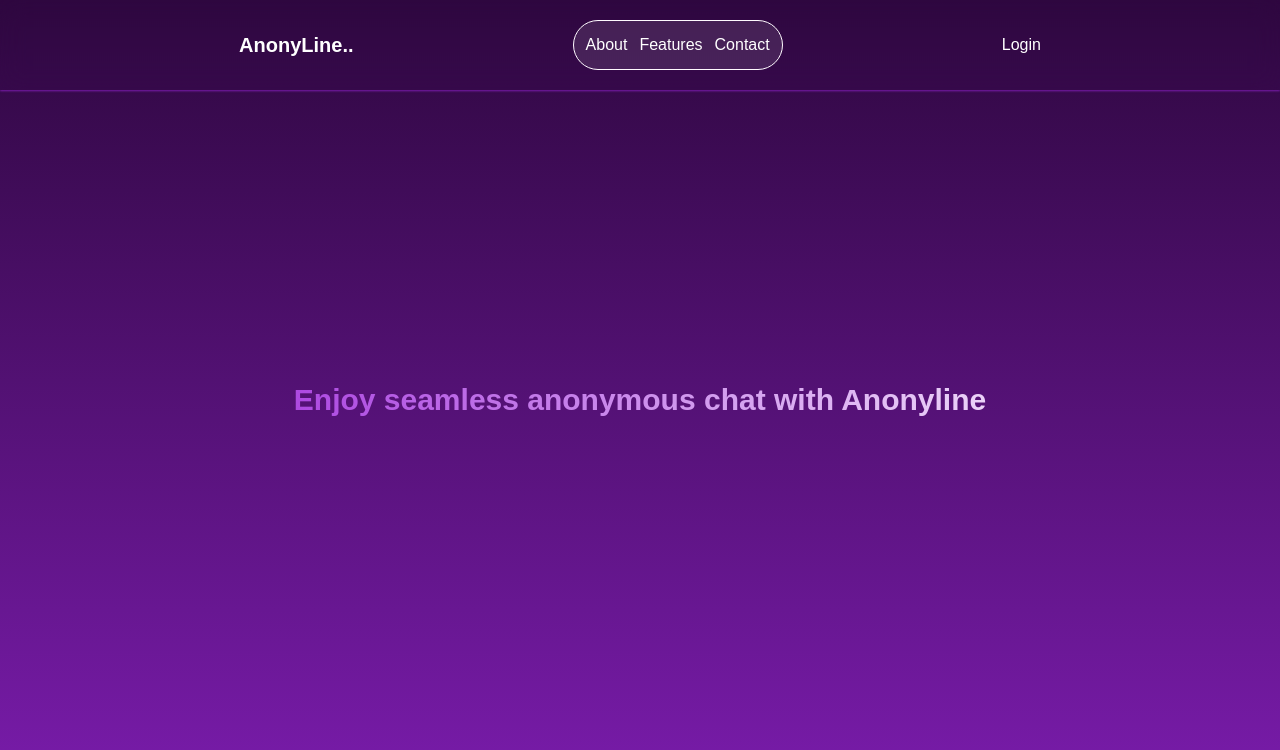
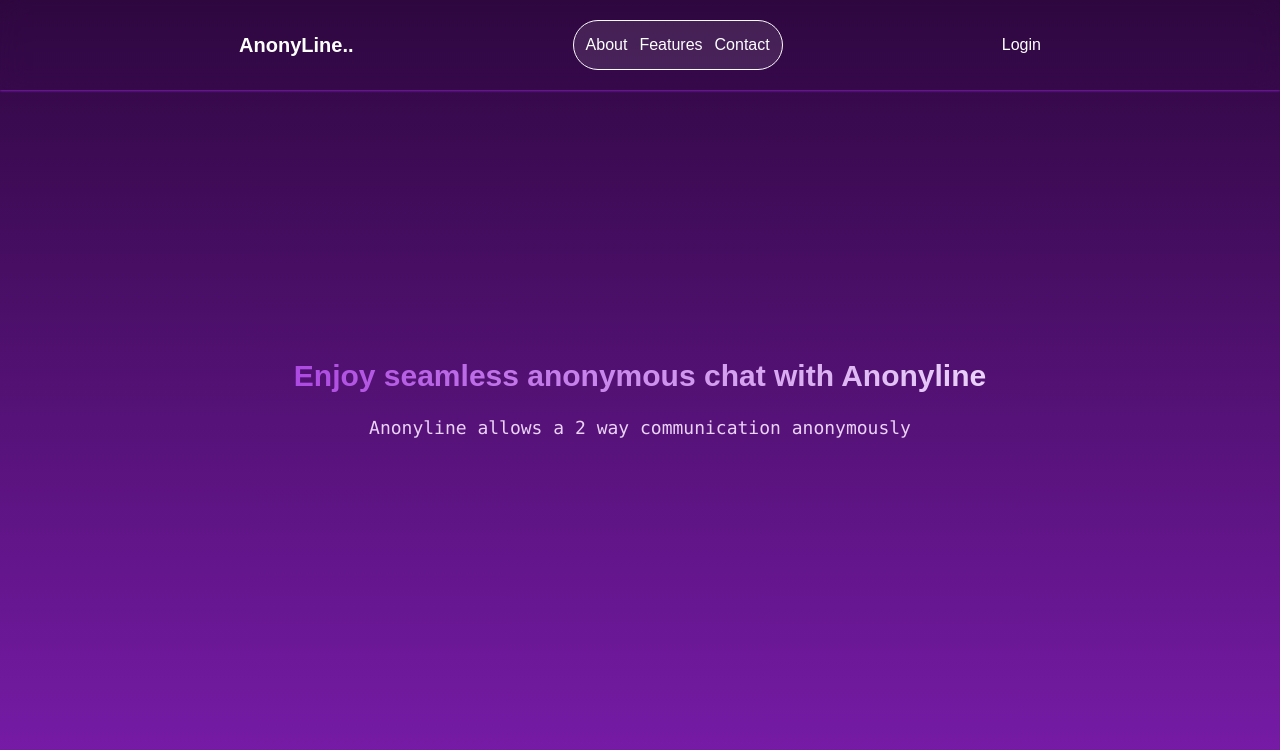
Before and after one commit to MikeyA-yo/anonyline, a Next.js app: page / in a window 1280 px wide. Shown: the top 750 px of the page. Built offline with nearby package versions, Linux system fonts and the light colour scheme.

Commit message:
i need ideas for the hero section

```diff
--- a/components/landing.tsx
+++ b/components/landing.tsx
@@ -14,9 +14,12 @@ export default function Landing() {
 function Hero() {
   return (
     <>
-      <div className="bg-gradient-to-b text-center px-4 flex flex-col items-center justify-center gap-5 from-[#2E073F] to-[#7A1CAC] h-[100svh]">
+      <div className="bg-gradient-to-b  text-center px-4 flex flex-col items-center justify-center gap-5 from-[#2E073F] to-[#7A1CAC] h-[100svh]">
         <div>
             <h2 className="lg:text-3xl text-2xl bg-gradient-to-r font-extrabold from-[#AD49E1] to-[#EBD3F8] text-transparent bg-clip-text">Enjoy seamless anonymous chat with Anonyline</h2>
+        </div>
+        <div>
+            <p className="font-mono text-[#EBD3F8] text-lg">Anonyline allows a 2 way communication anonymously</p>
         </div>
       </div>
     </>
```
